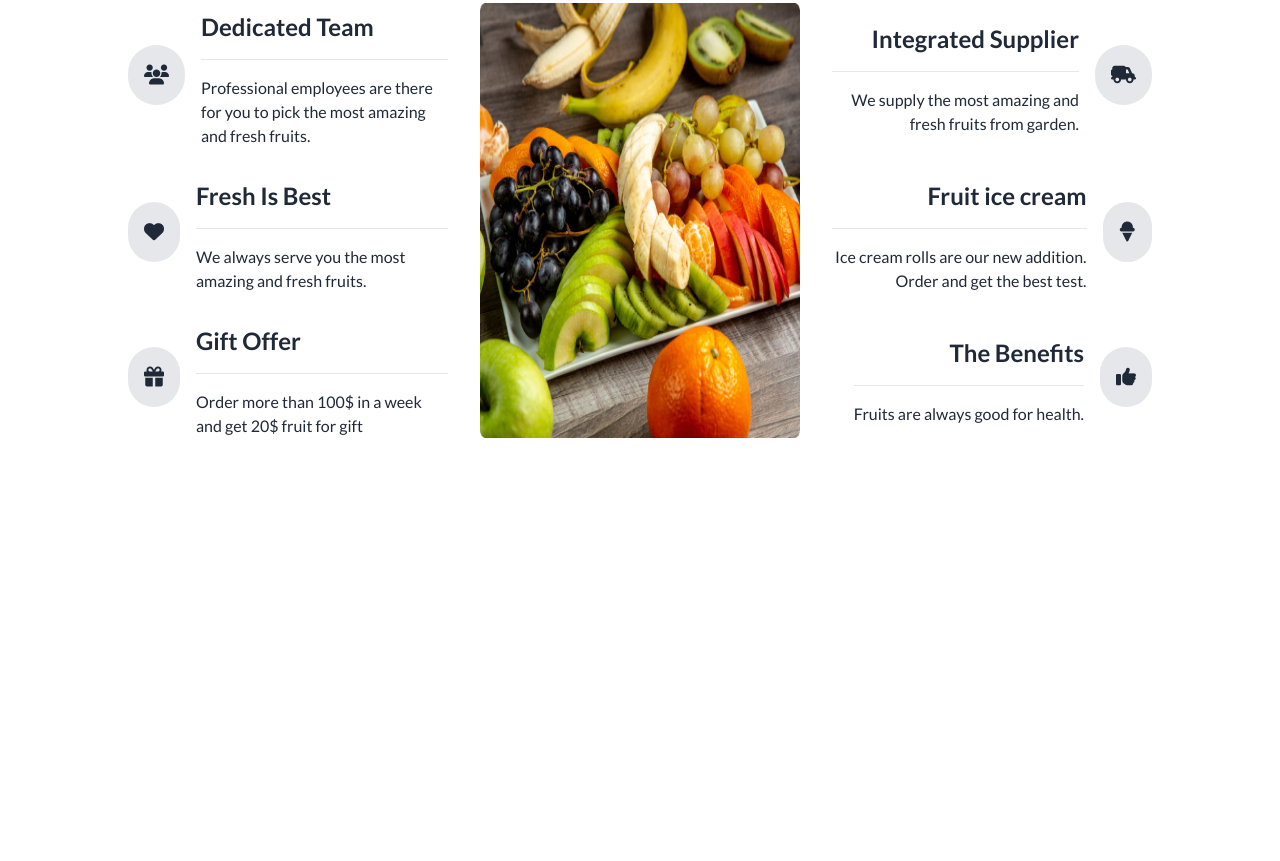
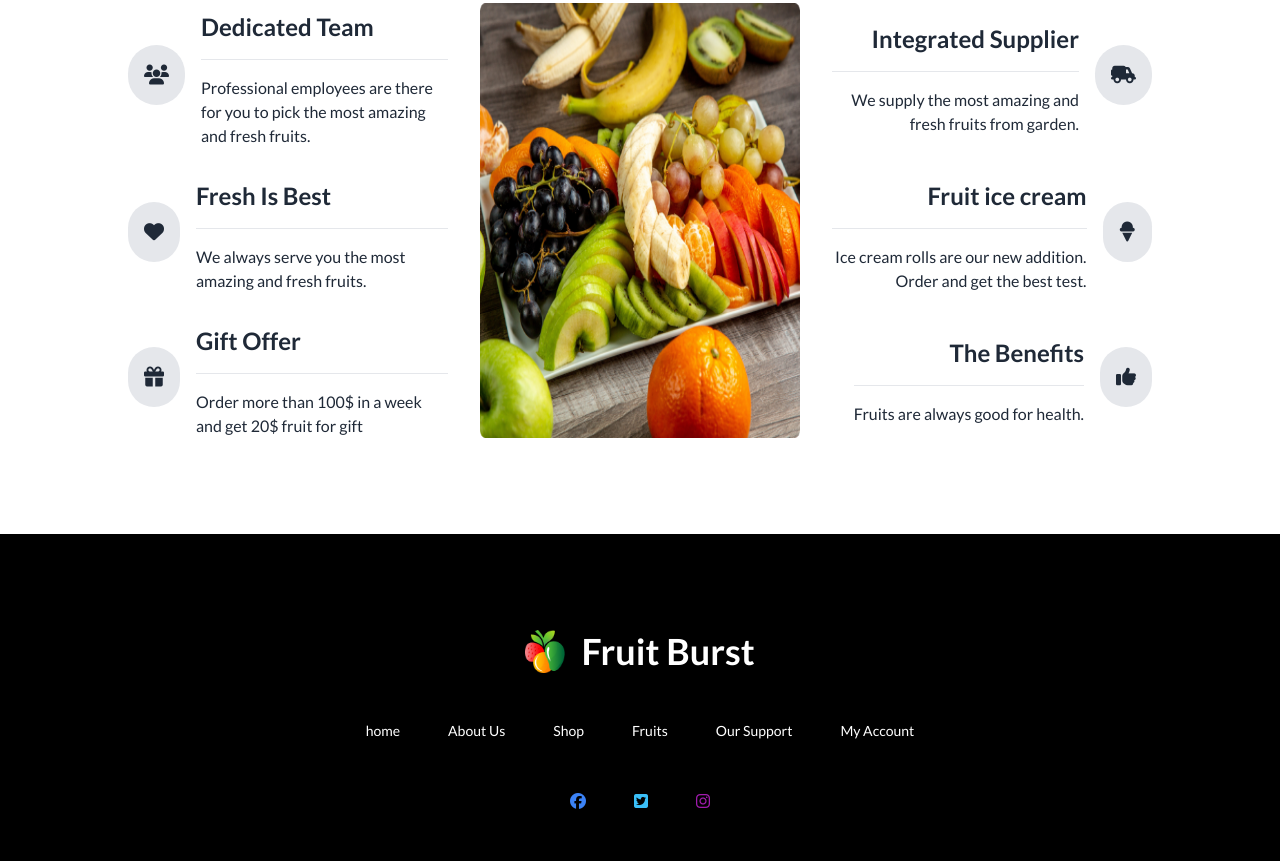
Before and after one commit to Rakib5627/fruit-burst-assignment-3, a plain HTML site: page index.html in a window 1280 px wide. Shown: the part 2688-3549 px from the top of the page. Before the commit the page ends 3126 px from the top, so only its background shows below. Drawn offline with nearby package versions, Linux system fonts and the light colour scheme.

Commit message:
completed

```diff
--- a/index.html
+++ b/index.html
@@ -542,5 +542,25 @@
 
 
     </main>
+
+    <footer class="bg-black text-white mt-24 pt-24 pb-12">
+        <div class="flex justify-center items-center gap-4">
+           <img src="./images/logo.png" alt="" width="40px">
+           <a class="normal-case text-4xl font-bold">Fruit Burst</a>
+        </div>
+        <div class="flex flex-wrap gap-x-12 gap-y-6 justify-center my-12 text-sm">
+          <p>home</p>
+          <p>About Us</p>
+          <p>Shop</p>
+          <p>Fruits</p>
+          <p>Our Support</p>
+          <p>My Account</p>
+        </div>
+        <div class="flex items-center justify-center gap-x-12">
+          <a href="https://www.facebook.com/" class=""><i class="fa-brands fa-facebook text-blue-500"></i></a>
+          <a href="https://twitter.com/" class=""><i class="fa-brands fa-square-twitter text-info"></i></a>
+          <a href="https://www.instagram.com/?hl=en" class=""><i class="fa-brands fa-instagram text-fuchsia-700"></i></a>
+      </div>
+    </footer>
 </body>
 </html>
```
